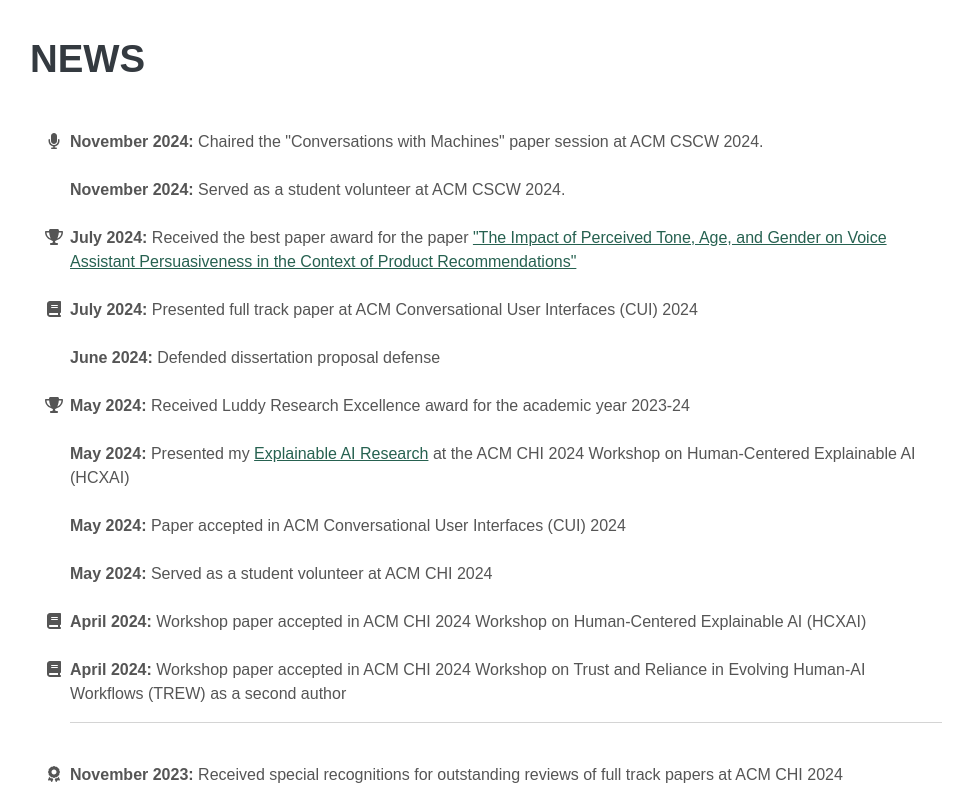
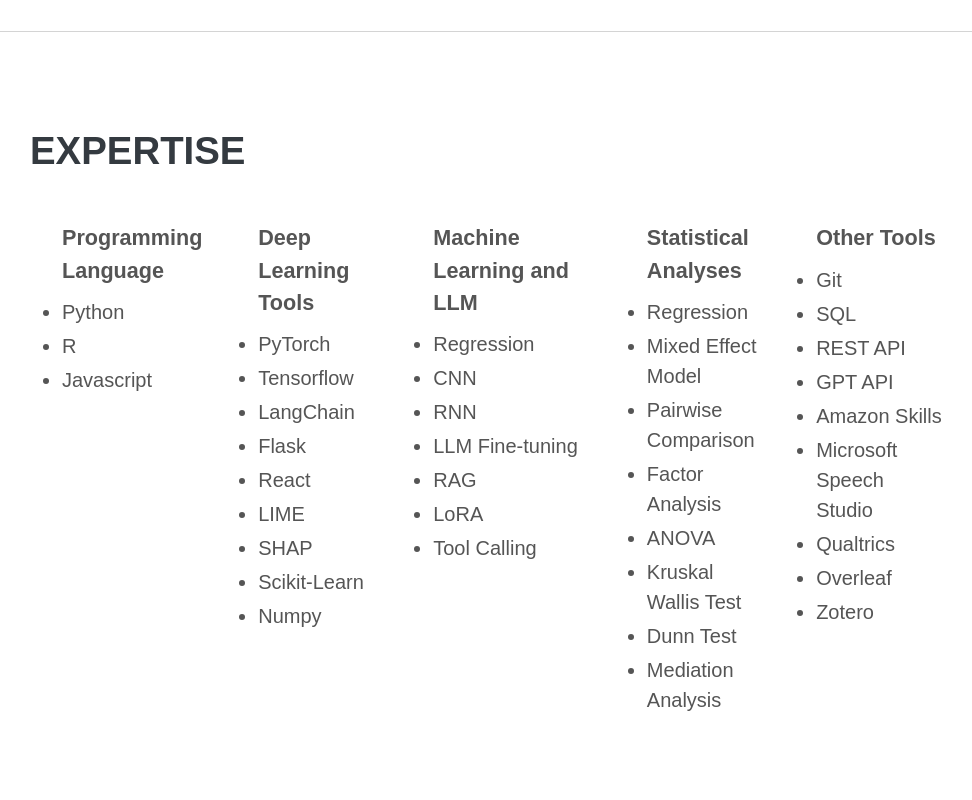
Before and after one commit to sabid-habib/sabid-habib.github.io, a website: page index.html in a window 1280 px wide. Shown: the part 880-1680 px from the top of the page, without its empty margins (290-1262 px from the left). Drawn offline with nearby package versions, Linux system fonts and the light colour scheme; a web font is replaced by a local one.

Commit message:
add expertise section

```diff
--- a/index.html
+++ b/index.html
@@ -34,6 +34,7 @@
             <div class="collapse navbar-collapse" id="navbarResponsive">
                 <ul class="navbar-nav">
                     <li class="nav-item"><a class="nav-link js-scroll-trigger" href="#about">About</a></li>
+                    <li class="nav-item"><a class="nav-link js-scroll-trigger" href="#expertise">Expertise</a></li>
                     <li class="nav-item"><a class="nav-link js-scroll-trigger" href="#news">News</a></li>
                     <li class="nav-item"><a class="nav-link js-scroll-trigger" href="#research">Research</a></li>
                     <li class="nav-item"><a class="nav-link js-scroll-trigger" href="#industry">Industry Experience</a></li>
@@ -56,7 +57,7 @@
                         <! Address of phone number may go here>
                         Responsible AI |  Human-Centered AI  |  LLM Fine-tuning and Evaluation
                     </div>
-                    <p class="lead mb-5">I am a Ph.D. candidate in the Department of Computer Science at <a href="https://luddy.indiana.edu/"> Luddy School of Informatics, Computing, and Engineering</a>, Indiana University Bloomington. Additionally, I serve as a Research Assistant at the <a href="https://privacy.luddy.indiana.edu/"> IU Privacy Lab</a>, advised by Professor Apu Kapadia. My expertise includes developing conversational AI prototypes, user study design, statistical and qualitative analysis, and applying machine learning to usable security. I am passionate about responsible design in Conversational Agents (CAs), focusing on the use of linguistic nudges and paralinguistic cues of the CAs. I have also worked on improving user understanding of machine learning outcomes through eXplainable AI (XAI) while working at <a href="https://inl.gov/">Idaho National Laboratory</a> in summer 2023. Currently, I am leading multiple projects utilizing the nuances of LLM-powered conversational agents to improve teenagers' and social media users' decision-making. Moreover, I have a profound interest in utilizing LLM fine-tuning and evaluation for trustworthy AI systems design to improve the interaction outcome for users and prevent unwanted manipulation. </p>
+                    <p class="lead mb-5">I am a Ph.D. candidate in the Department of Computer Science at <a href="https://luddy.indiana.edu/"> Luddy School of Informatics, Computing, and Engineering</a>, Indiana University Bloomington. Additionally, I serve as a Research Assistant at the <a href="https://privacy.luddy.indiana.edu/"> IU Privacy Lab</a>, advised by Professor Apu Kapadia. I'm conducting doctoral research in the area of conversational agents and decision-making. </p> <p class="lead mb-5"> My doctoral research explores how we can use linguistic and vocal interventions to help users make better choices within those interactions. My expertise includes <strong> developing conversational AI prototypes, experimental study design, statistical and qualitative analysis, applied machine learning and LLM fine-tuning </strong>. I have also developed an user friendly <strong>eXplainable AI (XAI)</strong> interface during my internship at <a href="https://inl.gov/">Idaho National Laboratory</a> in summer 2023. Currently, I am leading multiple projects utilizing the nuances of LLM-powered conversational agents to improve teenagers' and social media users' decision-making. Moreover, I have a profound interest in utilizing LLM fine-tuning and evaluation for trustworthy AI systems design to improve the interaction outcome for users and prevent unwanted manipulation. </p>
 
                     <p class="lead mb-5"> <span style="color: blue;">I am actively seeking full-time opportunities as a Research Scientist or Postdoctoral Researcher. </span> Please feel free to reach out at sabidbinhabib &lt;at&gt; gmail &lt;dot&gt; com if your team is hiring.</p>
                     <div class="social-icons">
@@ -70,6 +71,82 @@
                 </div>
             </section>
             <hr class="m-0" />
+
+            <!-- Expertise-->
+
+            <section class="resume-section" id="expertise">
+
+
+                <div class="resume-section-content">
+	                	<h2 class="mb-5">Expertise</h2>
+	                	<div class="resume-section-content-horizontal">
+
+
+			            <ul class="column">
+				            <li class="column-header">Programming Language</li>
+			             	<li class="lead mb-1">Python</li>
+			             	<li class="lead mb-1">R</li>
+			             	<li class="lead mb-1">Javascript</li>
+			            </ul>
+
+			            <ul class="column">
+				            <li class="column-header">Deep Learning Tools</li>
+			             	<li class="lead mb-1">PyTorch</li>
+			             	<li class="lead mb-1">Tensorflow</li>
+			             	<li class="lead mb-1">LangChain</li>
+			             	<li class="lead mb-1">Flask</li>
+			             	<li class="lead mb-1">React</li>
+			             	<li class="lead mb-1">LIME</li>
+			             	<li class="lead mb-1">SHAP</li>
+			             	<li class="lead mb-1">Scikit-Learn</li>
+			             	<li class="lead mb-1">Numpy</li>
+			            </ul>
+
+			            <ul class="column">
+				            <li class="column-header">Machine Learning and LLM</li>
+			             	<li class="lead mb-1">Regression</li>
+			             	<li class="lead mb-1">CNN</li>
+			             	<li class="lead mb-1">RNN</li>
+			             	<li class="lead mb-1">LLM Fine-tuning</li>
+			             	<li class="lead mb-1">RAG</li>
+			             	<li class="lead mb-1">LoRA</li>
+			             	<li class="lead mb-1">Tool Calling</li>
+			            </ul>
+
+			            <ul class="column">
+				            <li class="column-header">Statistical Analyses</li>
+			             	<li class="lead mb-1">Regression</li>
+			             	<li class="lead mb-1">Mixed Effect Model</li>
+			             	<li class="lead mb-1">Pairwise Comparison</li>
+			             	<li class="lead mb-1">Factor Analysis</li>
+			             	<li class="lead mb-1">ANOVA</li>
+			             	<li class="lead mb-1">Kruskal Wallis Test</li>
+			             	<li class="lead mb-1">Dunn Test</li>
+			             	<li class="lead mb-1">Mediation Analysis</li>
+			            </ul>
+
+			            <ul class="column">
+				            <li class="column-header">Other Tools</li>
+			             	<li class="lead mb-1">Git</li>
+			             	<li class="lead mb-1">SQL</li>
+			             	<li class="lead mb-1">REST API</li>
+			             	<li class="lead mb-1">GPT API</li>
+			             	<li class="lead mb-1">Amazon Skills</li>
+			             	<li class="lead mb-1">Microsoft Speech Studio</li>
+			             	<li class="lead mb-1">Qualtrics</li>
+			             	<li class="lead mb-1">Overleaf</li>
+			             	<li class="lead mb-1">Zotero</li>
+			            </ul>
+
+
+
+
+
+			            </div>
+
+                </div>
+            </section>
+
 
             <!-- News-->
              <section class="resume-section" id="news">
@@ -180,16 +257,16 @@
                         <div class="flex-grow-1">
                             <h4 class="mb-2"> <i class="fa fa-trophy"></i> Towards the Persuasiveness of Conversational Agents' Vocal Tone</h3>
 
-                        	<p class="lead mb-1"><a href="https://dl.acm.org/doi/abs/10.1145/3640794.3665545">ACM Conversational User Interface 2024 (CUI)</a> | Lead author</p>
-                        <p class="lead mb-2 justify">We investigated how conversational agents' (CAs) vocal tones influence users in online shopping, focusing on positive, negative, and neutral tones. Users preferred either positive or neutral tones by the CAs and expected the tone to be customized based on the task and context.</p>
-		                <p class="lead mb-1"><strong>Methods: </strong>Voice Synthesis, Quantitative analysis, Qualitative Analysis, Interactive user study design</p>
+                        	<p class="lead mb-1"><a href="https://dl.acm.org/doi/abs/10.1145/3640794.3665545">ACM Conversational User Interface 2024 (CUI)</a> | <strong>Lead author</strong></p>
+                        	<br>                        <p class="lead mb-2 justify">We evaluated how conversational agents' (CAs) vocal tones influence users in online shopping. Users preferred positive and neutral tones by the agents and recommended the tone to be customized based on the task and context.</p>
+		                <p class="lead mb-1"><strong>Methods: </strong>Voice Synthesis, Statistical analysis, Qualitative Analysis, A/B Testing, Interactive user study design</p>
 			            <p class="lead mb-1"><strong>Tools: </strong> Python, R, Microsoft Speech Studio, Qualtrics</p>
 			            <p class="lead mb-1"><strong>Responsibilities </strong> </p>
 			            <ul>
 				            <li>Define Project Scope: Systematically reviewed existing literature to identify usability and trustworthiness gaps in current Voice Assistant designs and define project scopes.</li>
-				            <li>Develop Experimental Designs: Created robust experimental designs tailored to the unique requirements of each project, aligning them with the research scope.</li>
-				            <li>Conduct Usability Studies: Designed prototypes and conduct quantitative and qualitative studies to elucidate user perceptions of proposed Voice Assistant designs.</li>
-				            <li>Perform Data Analysis: Performed thorough data analyses to derive meaningful insights and draw conclusions from experiments.</li>
+				            <li>Develop Experimental Designs: Created experimental designs accompanied by A/B testing.</li>
+				            <li>Conduct Usability Studies: Designed simulated prototype and conduct quantitative and qualitative studies to elucidate user perceptions of proposed Voice Assistant designs.</li>
+				            <li>Perform Data Analysis: Performed quantitative and qualitative data analyses to derive meaningful insights and draw conclusions from experiments.</li>
 				            <li> Interpret and Present Findings of Studies: Frequent presentation of findings to the research team to gather additional insights from diverse perspectives.</li>
 				            <li>Collaborate on Research Efforts: Utilized periodic feedback from the research group to continuously improve conceptual and experimental designs, ensuring the highest quality of research outcomes for Voice Assistant designs.</li>
 				            <li>Manuscript Development: Led the writing and refinement of manuscripts for publication, synthesizing complex research findings into coherent narratives, and adapting content based on constructive feedback from the research group.</li>
```
Also changed, not shown: css/styles.css, 1 other file.
